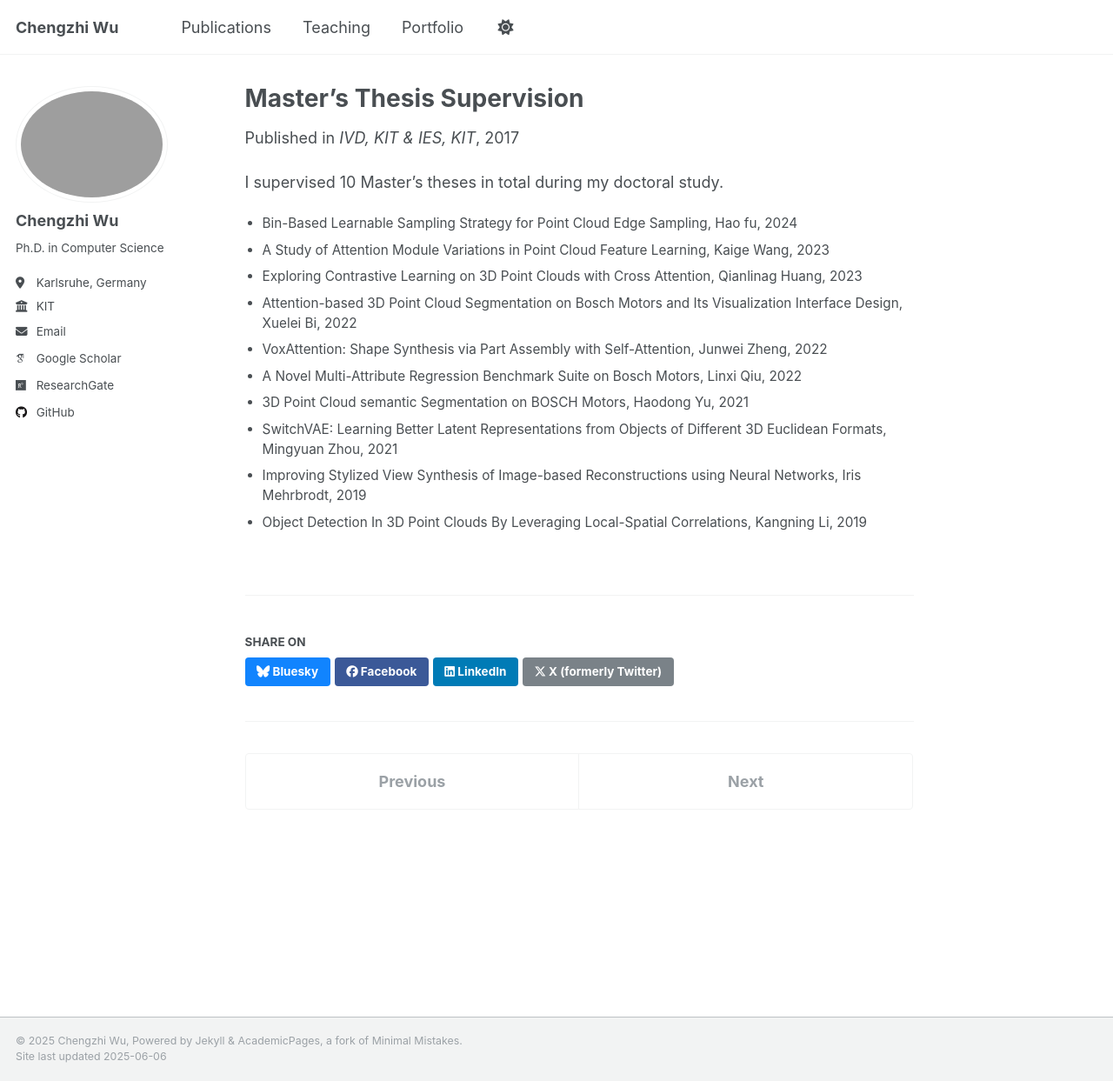
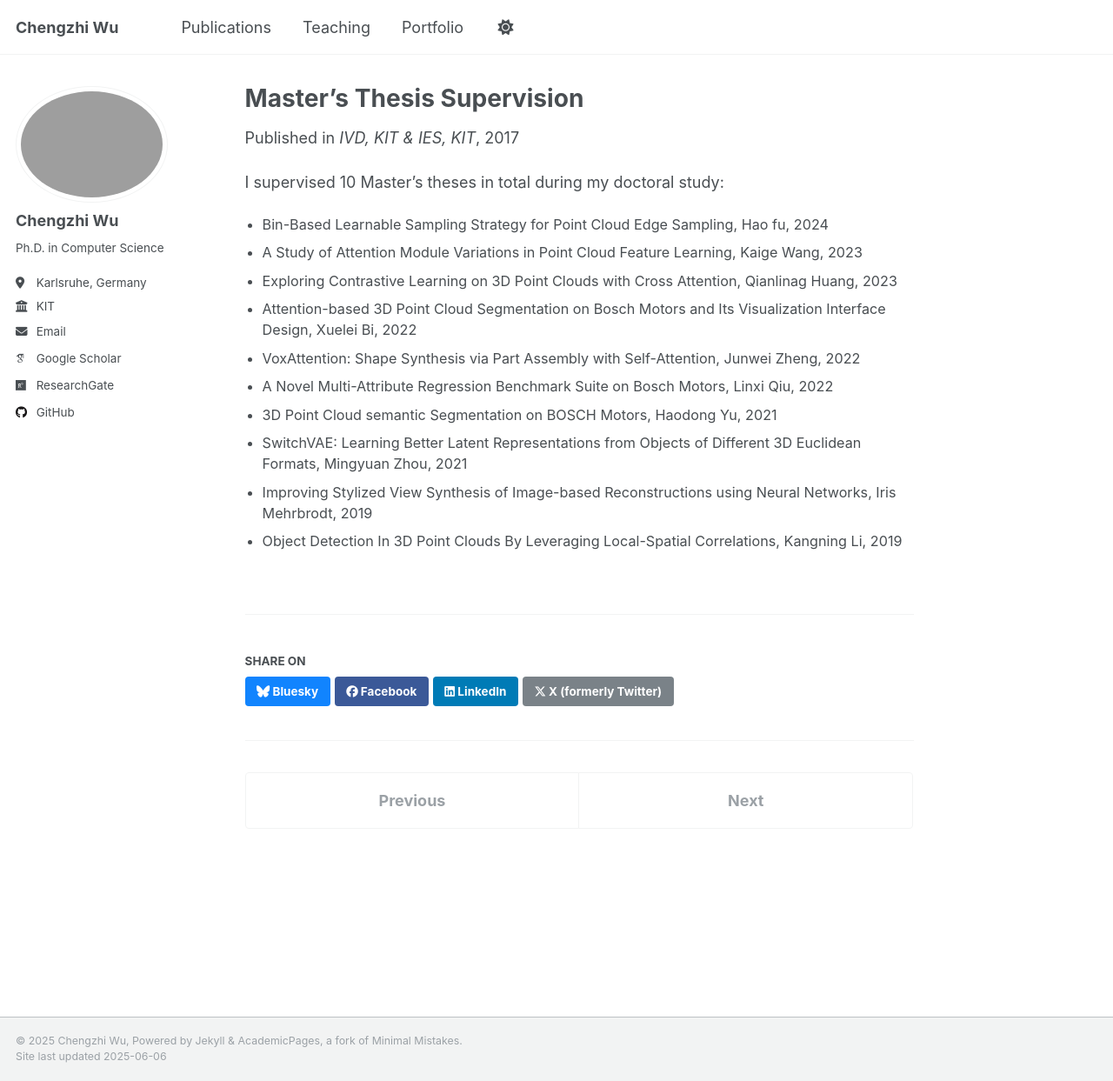
Before and after one commit to stevenczwu/stevenczwu.github.io, a Jekyll site: the page built from _teaching/MA-Supervision.md, in a window 1280 px wide and 1243 px high. Shown: the whole window at 87% size. Built offline with Jekyll 4.4.1, drawn with Linux system fonts in a browser that asks for light colours; some web fonts are replaced.

Commit message:
update teaching

```diff
--- a/_teaching/MA-Supervision.md
+++ b/_teaching/MA-Supervision.md
@@ -10,9 +10,9 @@ end_date: 2024-04-01
 location: "Karlsruhe, Germany"
 ---
 
-I supervised 10 Master’s theses in total during my doctoral study.
+I supervised 10 Master’s theses in total during my doctoral study:
 
-<ul style="list-style-type: disc; padding-left: 20px; font-size: 0.85em; margin: 0;">
+<ul style="list-style-type: disc; padding-left: 20px; font-size: 0.9em; margin: 0;">
   <li>Bin-Based Learnable Sampling Strategy for Point Cloud Edge Sampling, Hao fu, 2024</li>
   <li>A Study of Attention Module Variations in Point Cloud Feature Learning, Kaige Wang, 2023</li>
   <li>Exploring Contrastive Learning on 3D Point Clouds with Cross Attention, Qianlinag Huang, 2023</li>
```
Also changed, not shown: _teaching/Lecture-Optimization.md (+1 -1 lines).
